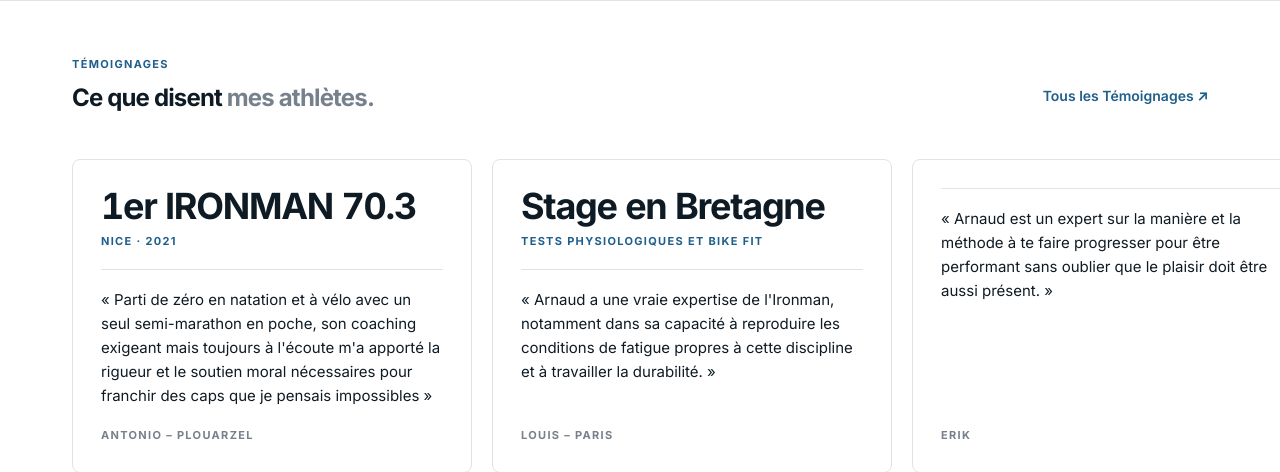
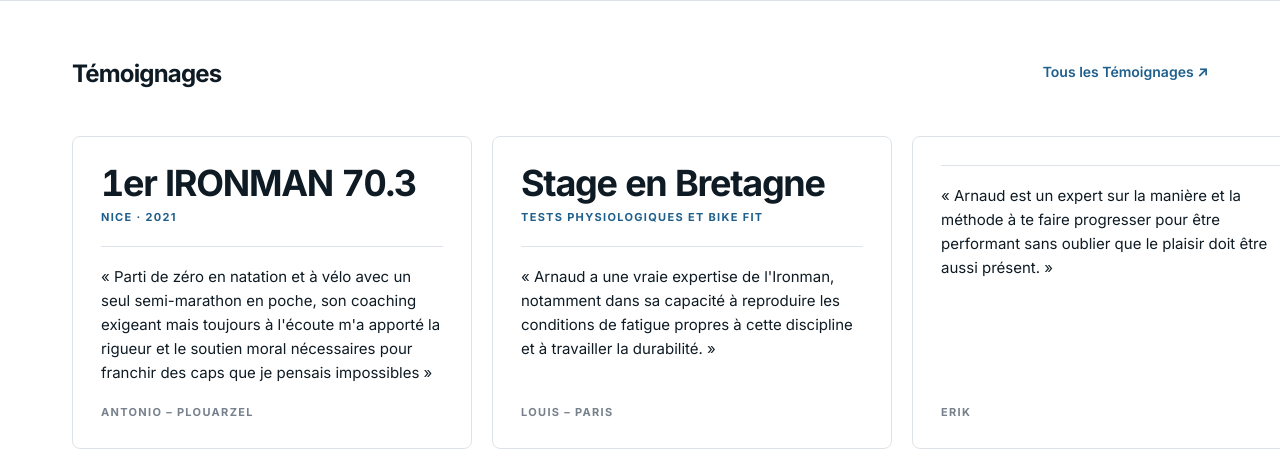
Before and after one commit to arnaudguilloux-web/site-arnaud-guilloux, a PHP site: page /coaching.php in a window 1280 px wide. Shown: the part 1272-1744 px from the top of the page. Run offline with PHP 8.4, Linux system fonts and the light colour scheme.

Commit message:
Témoignages: titre simplifié « Témoignages », sans sur-titre
Co-Authored-By: Claude Sonnet 5.5 <noreply@anthropic.com>
Claude-Session: https://claude.ai/code/session_0197ajPqd3WGEmMor7rfkrca

```diff
--- a/coaching.php
+++ b/coaching.php
@@ -23,12 +23,12 @@ $T = [
     'fr' => ['title' => 'Coaching — Arnaud Guilloux', 'kicker' => 'Arnaud Guilloux · Triathlète professionnel', 'h1' => 'Le Coaching', 'place' => 'Orienté performance',
              'alt' => 'Arnaud Guilloux en course à pied sur le Challenge Roth', 'cta' => 'Parler de votre objectif',
              'h_offers' => 'Offres', 'offers_big' => ['Ce que', 'je propose.'], 'card_cta' => 'Me contacter',
-             'h_quotes' => 'Témoignages', 'quotes_big' => ['Ce que disent', 'mes athlètes.'], 'quotes_note' => '', 'all_quotes' => 'Tous les Témoignages', 'prev' => 'Précédent', 'next' => 'Suivant',
+             'h_quotes' => 'Témoignages', 'quotes_note' => '', 'all_quotes' => 'Tous les Témoignages', 'prev' => 'Précédent', 'next' => 'Suivant',
              'legal' => 'Éditeur : Arnaud Guilloux, Saint-Renan (29). Hébergement : OVH SAS, 2 rue Kellermann, 59100 Roubaix.'],
     'en' => ['title' => 'Coaching — Arnaud Guilloux', 'kicker' => 'Arnaud Guilloux · Professional triathlete', 'h1' => 'Coaching', 'place' => 'Performance-driven',
              'alt' => 'Arnaud Guilloux running at Challenge Roth', 'cta' => 'Talk about your goal',
              'h_offers' => 'Offers', 'offers_big' => ['What', 'I offer.'], 'card_cta' => 'Get in touch',
-             'h_quotes' => 'Testimonials', 'quotes_big' => ['What my', 'athletes say.'], 'quotes_note' => 'Testimonials are shown in their original French.', 'all_quotes' => 'All Testimonials', 'prev' => 'Previous', 'next' => 'Next',
+             'h_quotes' => 'Testimonials', 'quotes_note' => 'Testimonials are shown in their original French.', 'all_quotes' => 'All Testimonials', 'prev' => 'Previous', 'next' => 'Next',
              'legal' => 'Publisher: Arnaud Guilloux, Saint-Renan, France. Hosting: OVH SAS, 2 rue Kellermann, 59100 Roubaix, France.'],
 ][$lang];
 $F = contact_strings($lang);
@@ -101,8 +101,7 @@ $F = contact_strings($lang);
   <div class="wrap">
     <div class="head-row">
       <div>
-        <p class="eyebrow"><?= e($T['h_quotes']) ?></p>
-        <h2 class="big"><?= e($T['quotes_big'][0]) ?> <span><?= e($T['quotes_big'][1]) ?></span></h2>
+        <h2 class="big"><?= e($T['h_quotes']) ?></h2>
       </div>
       <?php if ($moreQuotes): ?>
       <p class="links"><a class="more" href="<?= e($base) ?>temoignages.php<?= $lang === 'en' ? '?lang=en' : '' ?>"><?= e($T['all_quotes']) ?></a></p>
```
